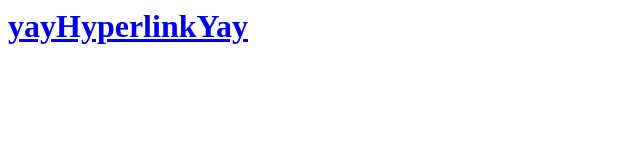
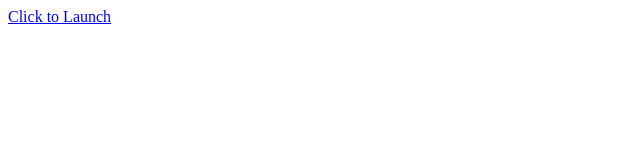
Before and after one commit to h1-squirtle/intenturitest, a plain HTML site: page index.html in a window 1280 px wide. Shown: the whole page, without its empty margins (0-640 px from the left). Drawn offline with Linux system fonts and the light colour scheme.

Commit message:
Update index.html

```diff
--- a/index.html
+++ b/index.html
@@ -1,6 +1 @@
-<html>
-<h1>
-<a
-href="intent://#Intent;package=com.maliciouserection.axolotl;component=com.maliciouserection.axolotl.example.activity.intents.browsableIntent;action=android.intent.action.VIEW;scheme=axolotlbrowsablescheme;end;">yayHyperlinkYay</a>
-</h1>
-</html>
+<a href="intent://#Intent;scheme=axolotlbrowsablescheme;action=android.intent.action.VIEW;category=android.intent.category.DEFAULT;category=android.intent.category.BROWSABLE;package=com.maliciouserection.axolotl;component=com.maliciouserection.axolotl/com.maliciouserection.axolotl.example.activity.intents.browsableIntent;end;">Click to Launch</a>
```
